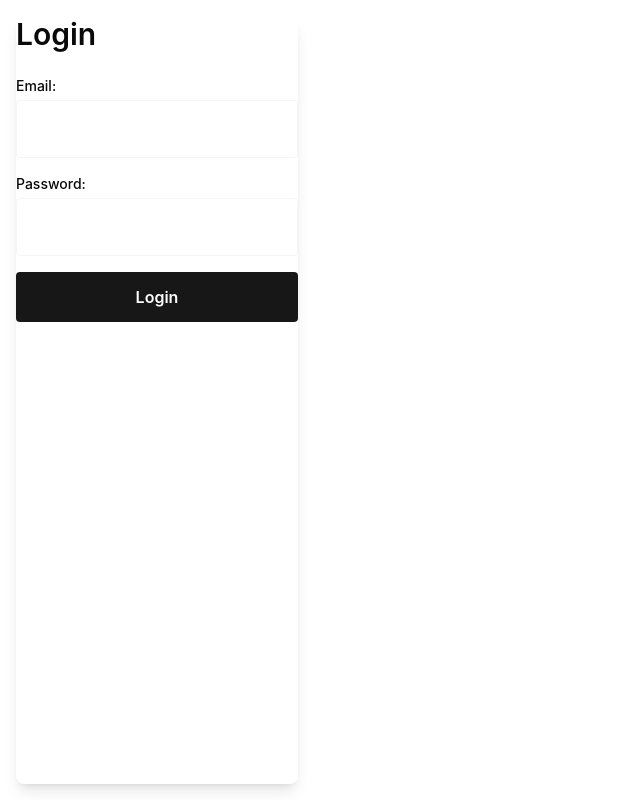
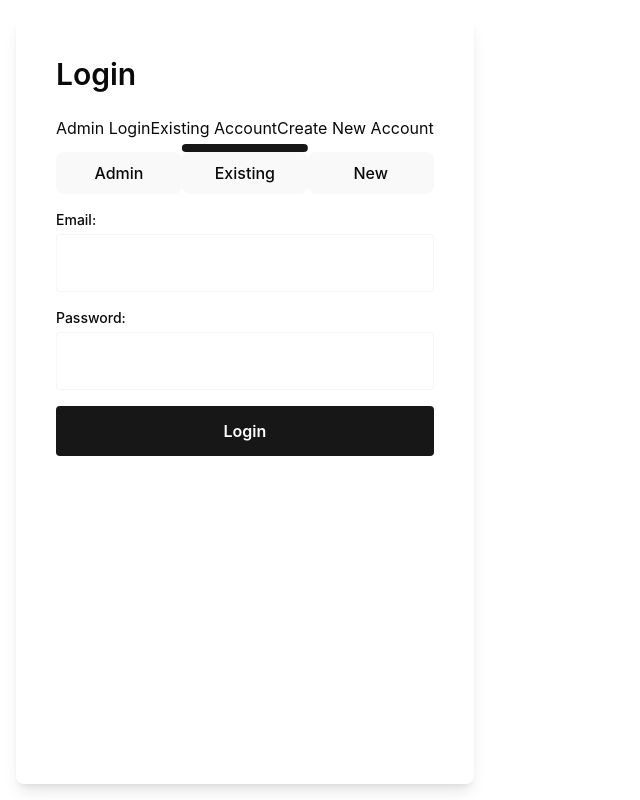
Before and after one commit to ps08022009/student-managment-system, a React (Vite) app: page / in a window 1280 px wide. Shown: the whole page, without its empty margins (0-640 px from the left). Built offline with nearby package versions, Linux system fonts and the light colour scheme.

Commit message:
add slider

```diff
--- a/src/components/Login.tsx
+++ b/src/components/Login.tsx
@@ -4,24 +4,56 @@ const LoginScreen: React.FC<{ onLogin: () => void }> = ({ onLogin }) => {
   const [email, setEmail] = useState('');
   const [password, setPassword] = useState('');
   const [error, setError] = useState('');
+  const [loginType, setLoginType] = useState<'admin' | 'existing' | 'new'>('existing');
 
   const handleSubmit = (e: React.FormEvent) => {
     e.preventDefault();
 
-    // Example validation logic
-    if (email === 'admin@example.com' && password === 'password123') {
-      setError(''); // Clear error message
-      onLogin(); // Call onLogin if the credentials are correct
+    // Example validation logic based on login type
+    if (loginType === 'admin' && email === 'admin@example.com' && password === 'adminpassword') {
+      setError('');
+      onLogin();
+    } else if (loginType === 'existing' && email === 'user@example.com' && password === 'userpassword') {
+      setError('');
+      onLogin();
+    } else if (loginType === 'new' && email && password) {
+      setError('');
+      alert('Account created successfully!');
     } else {
-      setError('Invalid email or password. Please try again.'); // Set error message
+      setError('Invalid credentials or details. Please try again.');
     }
+  };
+
+  const handleSliderChange = (value: string) => {
+    setLoginType(value as 'admin' | 'existing' | 'new');
   };
 
   return (
     <div className="flex min-h-screen bg-background p-4">
-      <div className="bg-card p-50 rounded-lg shadow-lg w-full max-w-2x2">
+      <div className="bg-card p-10 rounded-lg shadow-lg w-full max-w-xl">
         <h1 className="text-3xl font-semibold mb-6 text-foreground">Login</h1>
+
+        <div className="relative mb-4">
+          <div className="flex justify-between mb-1">
+            <span>Admin Login</span>
+            <span>Existing Account</span>
+            <span>Create New Account</span>
+          </div>
+          <div className="flex">
+            <div
+              className={`transition-transform duration-300 ${loginType === 'admin' ? 'translate-x-0' : loginType === 'existing' ? 'translate-x-full' : 'translate-x-2/3'} h-2 bg-primary rounded`}
+              style={{ width: '33.33%' }}
+            />
+          </div>
+          <div className="flex justify-between">
+            <button onClick={() => handleSliderChange('admin')} className="flex-1 p-2">Admin</button>
+            <button onClick={() => handleSliderChange('existing')} className="flex-1 p-2">Existing</button>
+            <button onClick={() => handleSliderChange('new')} className="flex-1 p-2">New</button>
+          </div>
+        </div>
+
         {error && <p className="text-red-500 text-center mb-4">{error}</p>}
+
         <form onSubmit={handleSubmit}>
           <div className="mb-4">
             <label className="block text-sm font-medium text-foreground">Email:</label>
@@ -35,6 +67,7 @@ const LoginScreen: React.FC<{ onLogin: () => void }> = ({ onLogin }) => {
           </div>
           <div className="mb-4">
             <label className="block text-sm font-medium text-foreground">Password:</label>
+            {loginType !== 'new' && (
               <input
                 type="password"
                 value={password}
@@ -42,12 +75,16 @@ const LoginScreen: React.FC<{ onLogin: () => void }> = ({ onLogin }) => {
                 required
                 className="mt-1 block w-full p-4 border border-muted rounded focus:outline-none focus:ring focus:ring-primary focus:border-transparent"
               />
+            )}
+            {loginType === 'new' && (
+              <p className="mt-1 text-sm text-foreground">Set your password:</p>
+            )}
           </div>
           <button
             type="submit"
             className="w-full py-3 bg-primary text-white font-semibold rounded hover:bg-primary-700 transition duration-200"
           >
-            Login
+            {loginType === 'new' ? 'Create Account' : 'Login'}
           </button>
         </form>
       </div>
```
Lines whose indentation alone changed are shown as unchanged.
